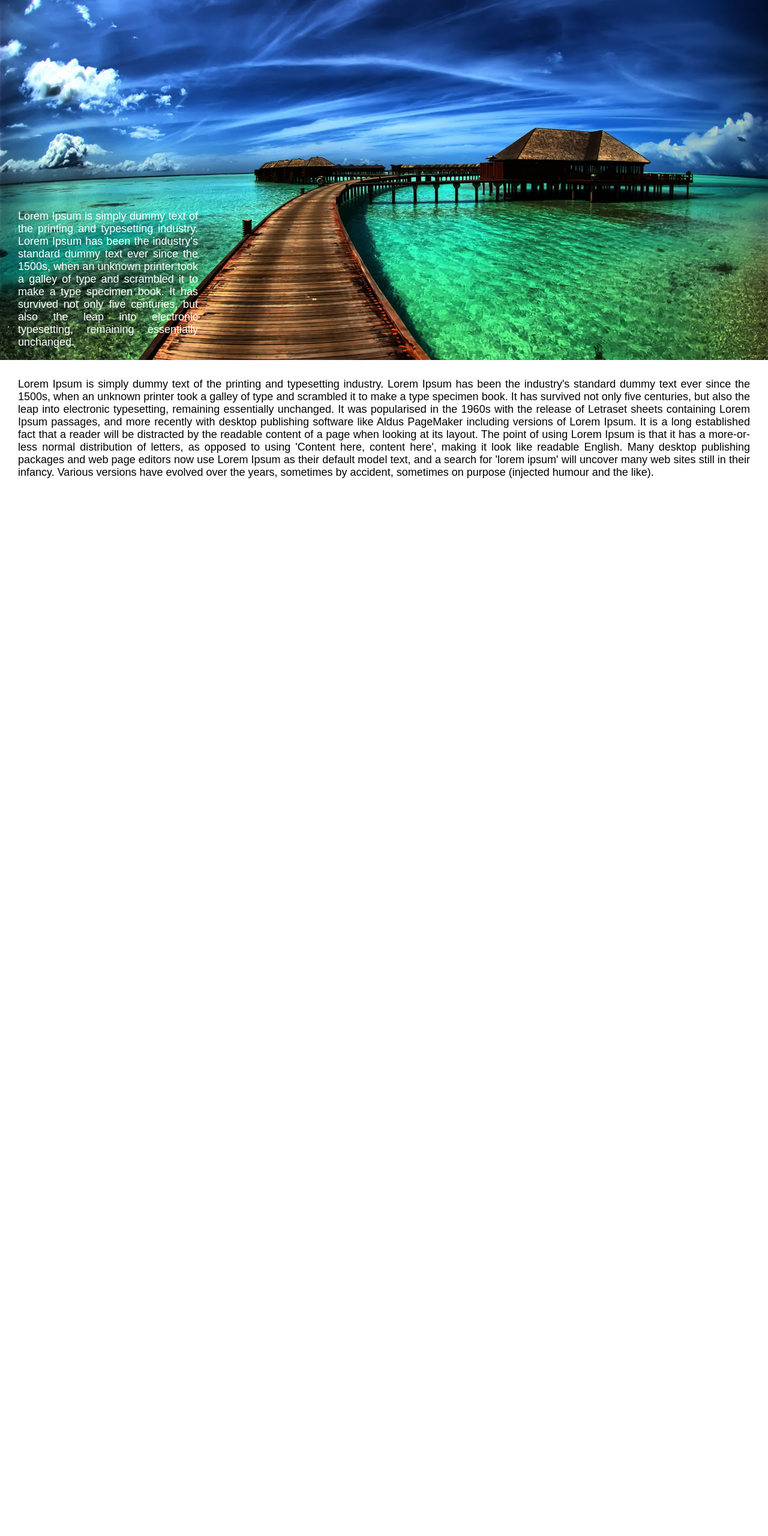
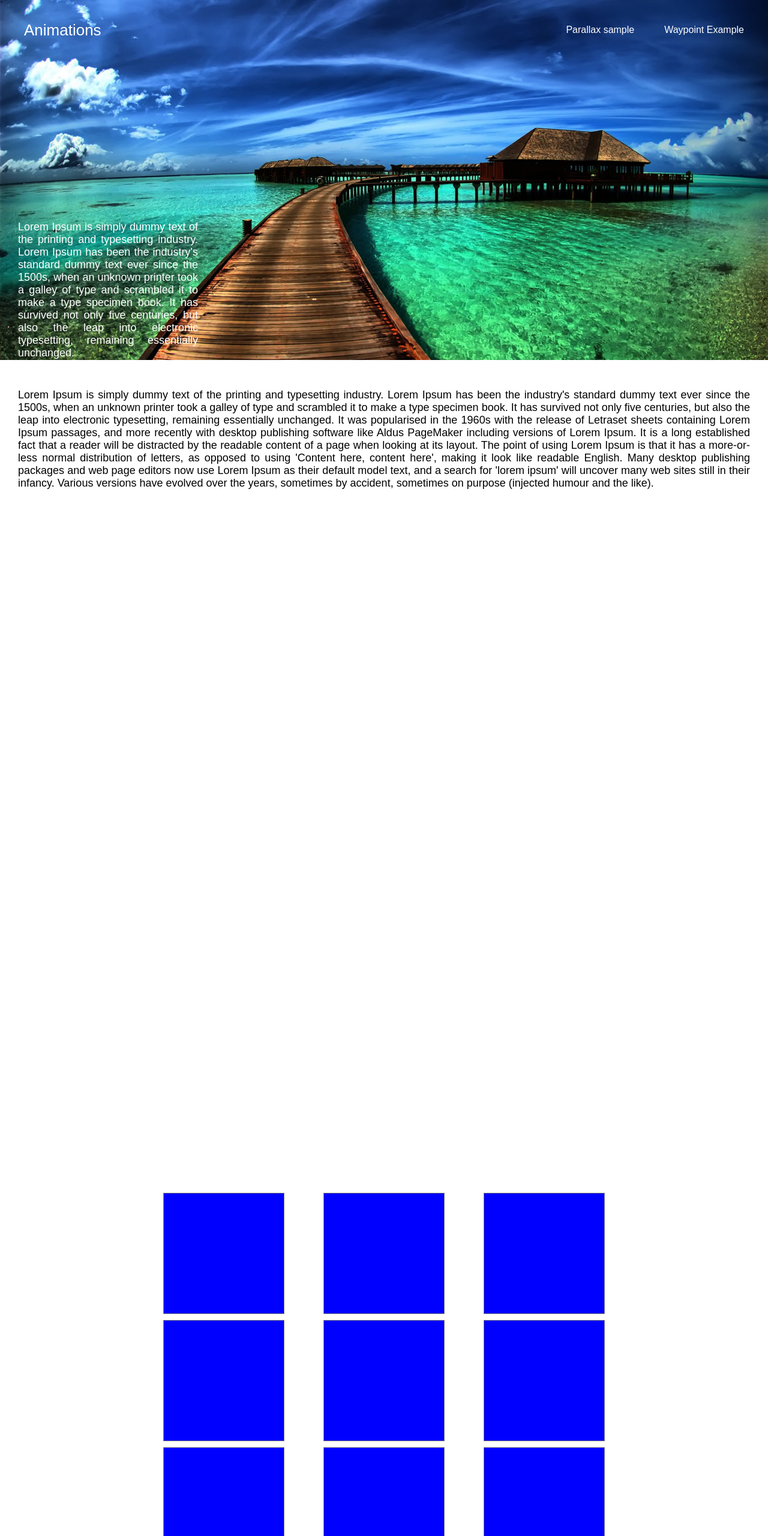
Before and after one commit to Abhilash1993/parallax-effect-sample, a website: page src/index.html in a window 1280 px wide. Shown: the top 2560 px of the page at 60% size. Drawn offline with nearby package versions, Linux system fonts and the light colour scheme.

Commit message:
Nav panel animation

```diff
--- a/src/css/style.less
+++ b/src/css/style.less
@@ -1,6 +1,42 @@
 body {
   margin: 0;
   padding: 0;
+}
+.nav-wrap{
+  background-color: transparent;
+  position: fixed;
+  height: 100px;
+  width: 100%;
+  top: 0;
+  left: 0;
+  right: 0;
+  color: white;
+  z-index: 10;
+  -webkit-transition: background-color 300ms linear;
+    -ms-transition: background-color 300ms linear;
+    transition: background-color 300ms linear;
+}
+.nav {
+  max-width: 1200px;
+  margin-left: auto;
+  margin-right: auto;
+  font-family: Arial, Helvetica, sans-serif;
+  .head-option {
+    float: left;
+    font-size: 26px;
+    line-height: 100px;
+  }
+  .option {
+    float: right;
+    font-size: 16px;
+    margin-left: 50px;
+    line-height: 100px;
+    cursor: pointer;
+  }
+}
+.nav-background-white{
+  background-color: white;
+  color: black;
 }
 .wrapper {
   height: 600px;
--- a/src/index.html
+++ b/src/index.html
@@ -1,4 +1,4 @@
-<!DOCTYPE html>
+`<!DOCTYPE html>
 <html lang="en" dir="ltr">
   <head>
     <meta charset="utf-8">
@@ -11,6 +11,13 @@
     <script src="https://cdnjs.cloudflare.com/ajax/libs/waypoints/4.0.1/jquery.waypoints.js" ></script>
   </head>
   <body>
+      <div class="nav-wrap">
+        <div class="nav">
+          <div class="head-option ">Animations</div>
+          <div class="option" id="waypoint-sample">Waypoint Example</div>
+          <div class="option" id="parallax-sample">Parallax sample</div>
+        </div>
+      </div>
     <div class="parallax-section">
     <div class="wrapper">
       <div class="background"></div>
@@ -62,3 +69,4 @@
   </div>
   </body>
 </html>
+`;
--- a/src/js/script.js
+++ b/src/js/script.js
@@ -2,7 +2,17 @@ $(document).ready(function() {
   $(window).bind("scroll", function(e) {
     parallaxScroll();
   });
-
+  $("#waypoint-sample").click(function() {
+    $("html, body").animate(
+      {
+        scrollTop: $("#details").offset().top
+      },
+      1000
+    );
+  });
+  $("#parallax-sample").click(function() {
+     $("html, body").animate({ scrollTop: 0 }, 100);
+  });
   function parallaxScroll() {
     var scrolled = $(window).scrollTop();
     $(".background").css("top", 0 - scrolled * 0.25 + "px");
@@ -19,11 +29,34 @@ $(document).ready(function() {
         if (direction == "down") {
           $("#" + this.element.id).addClass("slideUp");
         }
-        if (direction == "up") {
-          $("#" + this.element.id).removeClass("slideUp");
-        }
+      },
+      offset: "20%"
+    });
+  });
+  //remove slideUp class on the user scrolls up
+  $(".details").each(function(index) {
+    $(this).attr("id", "item_" + index);
+    var waypoint = new Waypoint({
+      element: $(".nav"),
+      handler: function(direction) {
+        $("#details")
+          .children()
+          .removeClass("slideUp");
       },
       offset: "30%"
     });
   });
+  //nav panel animation
+  var waypoint = new Waypoint({
+    element: $(".content"),
+    handler: function(direction) {
+      if (direction == "down") {
+        $(".nav-wrap").addClass("nav-background-white");
+      }
+      if (direction == "up") {
+        $(".nav-wrap").removeClass("nav-background-white");
+      }
+    },
+    offset: "10%"
+  });
 });
```
